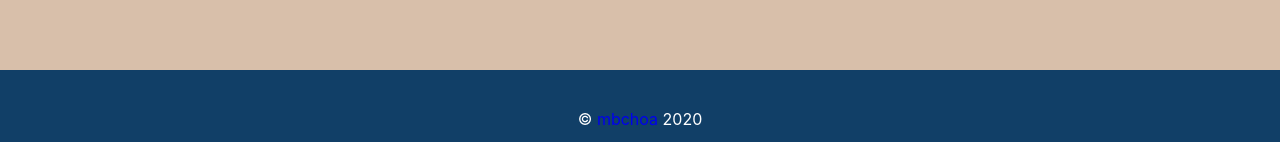
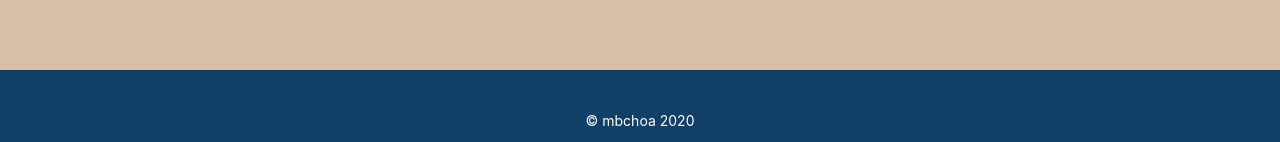
Before and after one commit to mbchoa/recipeek, a React (Create React App) app: page / in a window 1280 px wide. Shown: the part 655-797 px from the top of the page. Built offline with nearby package versions, Linux system fonts and the light colour scheme.

Commit message:
fix: Fix remaining accessibility issues reported from Lighthouse

```diff
--- a/package.json
+++ b/package.json
@@ -61,6 +61,7 @@
     "dotenv-webpack": "^1.8.0",
     "husky": "^2.7.0",
     "lint-staged": "^8.2.1",
+    "netlify-cli": "^3.17.0",
     "netlify-lambda": "^1.6.3",
     "npm-run-all": "^4.1.5",
     "prettier": "^1.18.2"
--- a/src/components/DarkModeButton.tsx
+++ b/src/components/DarkModeButton.tsx
@@ -1,4 +1,4 @@
-import React, { useState } from 'react';
+import React from 'react';
 import styled from 'styled-components';
 
 import space from '../enums/space';
@@ -34,7 +34,7 @@ const Button = styled.button`
 `;
 
 const DarkModeButton: React.FC<DarkModeButtonProps> = ({ onClick }) => (
-  <Button onClick={onClick}>
+  <Button onClick={onClick} aria-label="Toggle Darkmode">
     <DarkModeIcon />
   </Button>
 );
--- a/src/components/Footer.tsx
+++ b/src/components/Footer.tsx
@@ -10,20 +10,31 @@ const Block = styled.footer`
   display: flex;
   justify-content: center;
   flex-shrink: 0;
+  font-size: 14px;
   height: 75px;
   padding: ${space['sp-16']};
 `;
 
 const Link = styled.a`
+  color: inherit;
   text-decoration: none;
+  :hover,
   :visited {
-    color: white;
+    color: inherit;
   }
 `;
 
 const Footer = () => (
   <Block>
-    ©&nbsp;<Link href="https://github.com/mbchoa">mbchoa</Link>&nbsp;2020
+    ©&nbsp;
+    <Link
+      href="https://github.com/mbchoa"
+      target="_blank"
+      rel="noopener noreferrer"
+    >
+      mbchoa
+    </Link>
+    &nbsp;2020
   </Block>
 );
 
```
Also changed, not shown: 1 other file (tests, documents, lock files or other folders).
